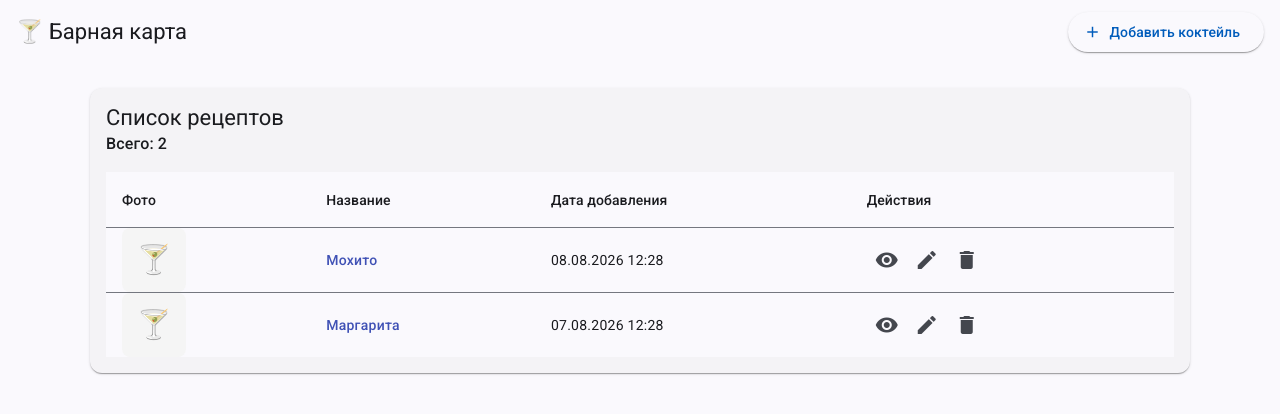
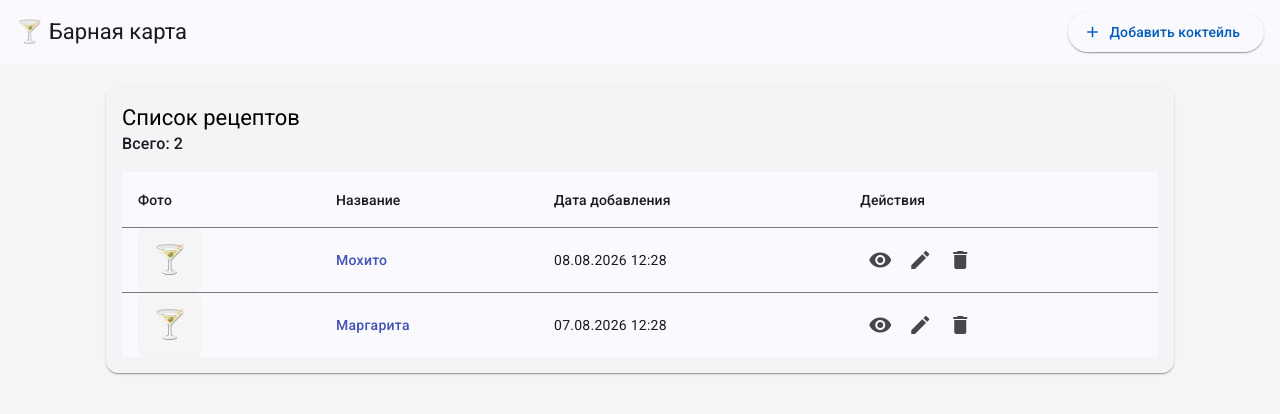
Before and after one commit to LilPipinder/BarMap, an Angular app: page / in a window 1280 px wide. Shown: the top 414 px of the page. Built offline with nearby package versions, Linux system fonts and the light colour scheme.

Commit message:
Замена старых глобальных стилей на новые

```diff
--- a/src/styles.scss
+++ b/src/styles.scss
@@ -1,15 +1,9 @@
-
-// Include theming for Angular Material with `mat.theme()`.
-// This Sass mixin will define CSS variables that are used for styling Angular Material
-// components according to the Material 3 design spec.
-// Learn more about theming and how to use it for your application's
-// custom components at https://material.angular.dev/guide/theming
 @use '@angular/material' as mat;
 
 html {
-  height: 100%;
   @include mat.theme((
     color: (
+      theme-type: light,
       primary: mat.$azure-palette,
       tertiary: mat.$blue-palette,
     ),
@@ -18,21 +12,13 @@ html {
   ));
 }
 
-body {
-  // Default the application to a light color theme. This can be changed to
-  // `dark` to enable the dark color theme, or to `light dark` to defer to the
-  // user's system settings.
-  color-scheme: light;
+html, body {
+  height: 100%;
+  margin: 0;
+  font-family: Roboto, "Helvetica Neue", sans-serif;
+  background: #f5f5f5;
+}
 
-  // Set a default background, font and text colors for the application using
-  // Angular Material's system-level CSS variables. Learn more about these
-  // variables at https://material.angular.dev/guide/system-variables
-  background-color: var(--mat-sys-surface);
-  color: var(--mat-sys-on-surface);
-  font: var(--mat-sys-body-medium);
-
-  // Reset the user agent margin.
-  margin: 0;
-  height: 100%;
+* {
+  box-sizing: border-box;
 }
-/* You can add global styles to this file, and also import other style files */
```
